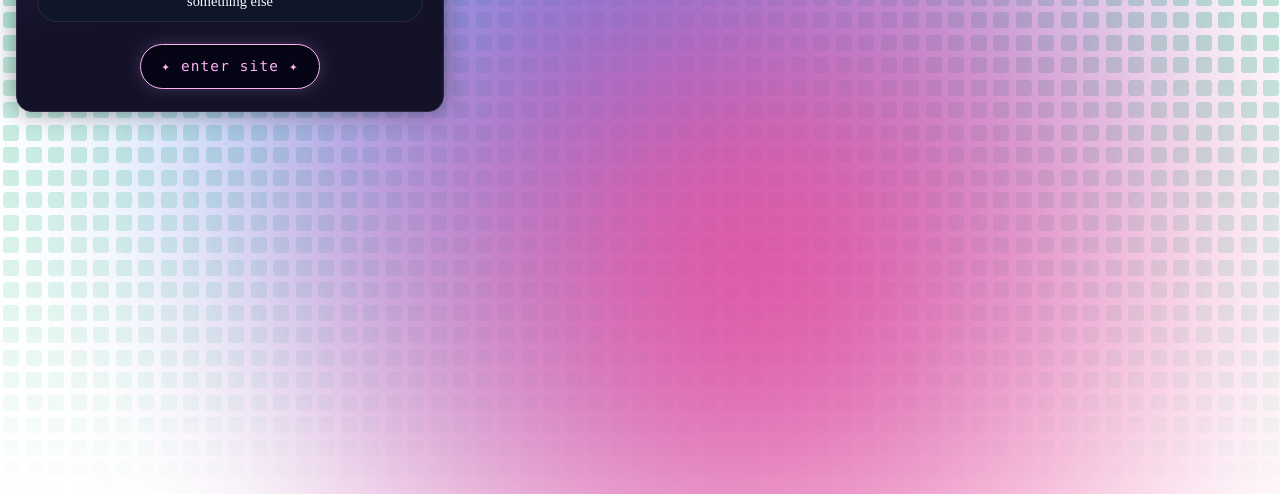
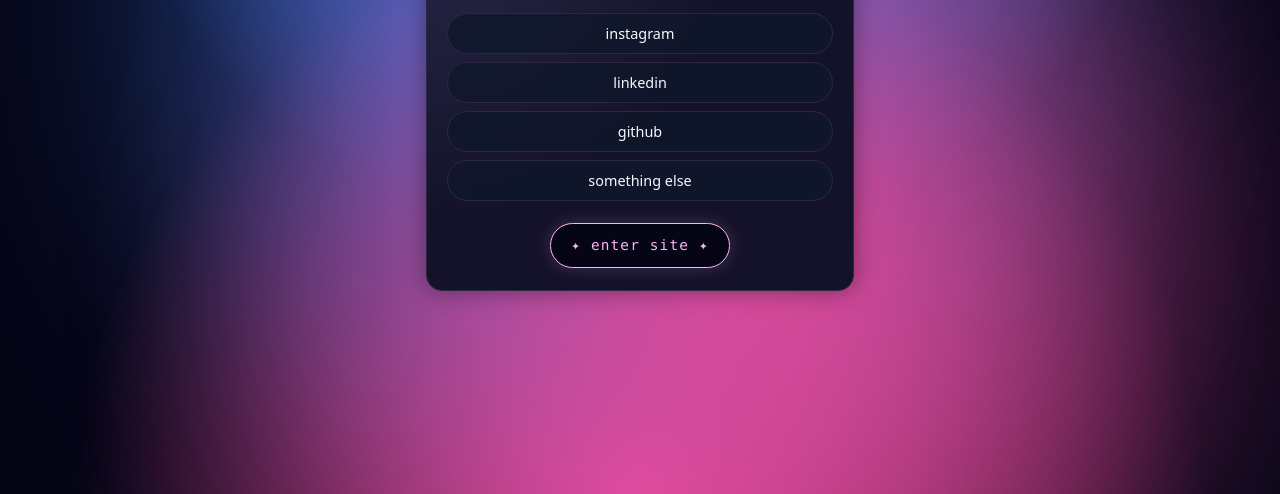
Before and after one commit to inkreydible/krey-net, a plain HTML site: page index.html in a window 1280 px wide. Shown: the part 306-800 px from the top of the page. Drawn offline with Linux system fonts and the light colour scheme.

Commit message:
fixing stuff

```diff
--- a/index.html
+++ b/index.html
@@ -29,7 +29,7 @@
       <!-- Site title -->
       <h1>krey’s corner</h1>
       <p class="landing-subtitle">
-        welcome to my tiny slice of the web ☺
+        welcome to my tiny slice of the web!
       </p>
 
       <!-- ========================== -->
--- a/style.css
+++ b/style.css
@@ -356,21 +356,21 @@ a:hover {
   min-height: 100vh;                               /* full viewport height */
   font-family: var(--font-main);
   color: var(--text);
+  background:                                      /* similar gradient to main body */
+    radial-gradient(circle at top, #3b82f6 0, transparent 55%),
+    radial-gradient(circle at bottom, #ec4899 0, transparent 55%),
+    var(--bg);
+  background-attachment: fixed;
   display: flex;                                   /* center wrapper */
   align-items: center;
   justify-content: center;
-
-  background-image: linear-gradient(to bottom, rgba(80, 136, 168, 0) 40%, rgb(255, 255, 255) 100%), url("img/bg/daikoglobal3.png");
-    background-attachment: fixed;
-    display: block;
-    font-family: MS PGothic;
-    text-align: center;
 }
 
 .landing-wrapper {
   width: 100%;            /* allow responsiveness */
   max-width: 460px;       /* keep card from getting too wide */
   padding: 24px 16px;     /* outer padding around the card */
+  animation: diag 60s linear infinite;
 }
 
 .landing-card {
```
